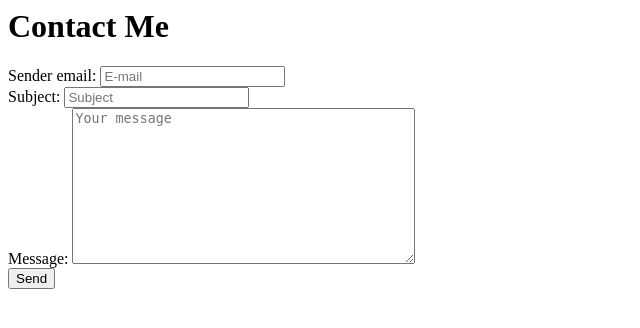
After one commit to mfavorito1995/mf, a Django app: page /contact/contact/ in a window 1280 px wide. The commit adds this page. Shown: the top 328 px of the page, without its empty margins (0-640 px from the left). Run offline with Django 5.2, Linux system fonts and the light colour scheme.

Commit message:
Basic email form up and running but not sending emails, just sending to app and redirecting to success

```diff
--- a/mf_site/blog/templates/blog/gallery.html
+++ b/mf_site/blog/templates/blog/gallery.html
@@ -1,6 +1,7 @@
 {% if blogs_date_desc %}
     <ul>
     {% for b in blogs_date_desc %}
+        <li><a href="{% url 'blog:a_blog' b.id %}">{{b|title}}</a></li>
         <li><a href="/blog/{{b.id}}/">{{b.title}}</a></li>
     {% endfor %}
     </ul
--- a/mf_site/blog/urls.py
+++ b/mf_site/blog/urls.py
@@ -2,6 +2,7 @@ from django.urls import path
 
 from . import views
 
+app_name="blog"
 urlpatterns = [
     path("", views.index, name='index'),
     path("gallery", views.gallery, name="gallery"),
--- /dev/null
+++ b/mf_site/contact/forms.py
@@ -0,0 +1,7 @@
+from django import forms
+
+class ContactForm(forms.Form):
+
+    sender_email = forms.EmailField(widget=forms.TextInput(attrs={"placeholder": "E-mail"}))
+    subject = forms.CharField(widget=forms.TextInput(attrs={"placeholder": "Subject"}))
+    message = forms.CharField(widget=forms.Textarea(attrs={"placeholder": "Your message"}))
--- /dev/null
+++ b/mf_site/contact/templates/contact/contact.html
@@ -0,0 +1,8 @@
+<h1>Contact Me</h1>
+<form method="post">
+  {% csrf_token %}
+  {{ form }}
+  <div class="form-actions">
+    <button type="submit">Send</button>
+  </div>
+</form>
--- /dev/null
+++ b/mf_site/contact/templates/contact/success.html
@@ -0,0 +1 @@
+A great success!
--- a/mf_site/contact/urls.py
+++ b/mf_site/contact/urls.py
@@ -4,4 +4,6 @@ from . import views
 
 urlpatterns = [
     path("", views.index, name="index"),
+    path("contact/", views.ContactView.as_view(), name="contact"), # Class based view
+    path("success/", views.SuccessView.as_view(), name="success")
 ]
--- a/mf_site/contact/views.py
+++ b/mf_site/contact/views.py
@@ -1,5 +1,44 @@
-from django.shortcuts import render
+from django.shortcuts import render, reverse
 from django.http import HttpResponse
+from django.views.generic import TemplateView, FormView
+from django.core.mail import send_mail
+from django.conf import settings
+
+from .forms import ContactForm
 
 def index(request):
     return HttpResponse("Contact me")
+
+class SuccessView(TemplateView):
+    template_name = "contact/success.html"
+
+class ContactView(FormView):
+    form_class = ContactForm
+    template_name = "contact/contact.html"
+
+    def get_success_url(self):
+        return reverse('success')
+
+    def form_valid(self, form):
+
+        sender_email = form.cleaned_data.get("sender_email")
+        subject = form.cleaned_data.get("subject")
+        message = form.cleaned_data.get("message")
+
+        full_message = f"""
+
+            Below message received from {sender_email}, {subject}
+            ___________________________________________________
+
+            {message}
+
+        """
+
+        send_mail(
+            subject="Received contact form submission",
+            message=full_message,
+            from_email=settings.DEFAULT_FROM_EMAIL,
+            recipient_list = [settings.NOTIFY_EMAIL]
+        )
+
+        return super(ContactView, self).form_valid(form)
```
Also changed, not shown: mf_site/mf_site/settings.py (+6 -1 lines).
